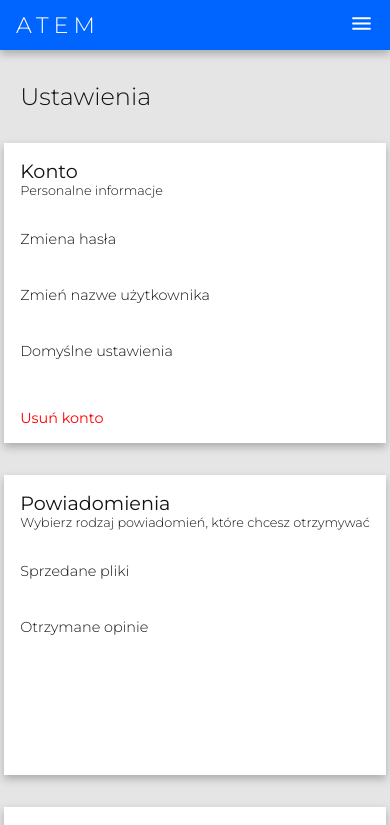
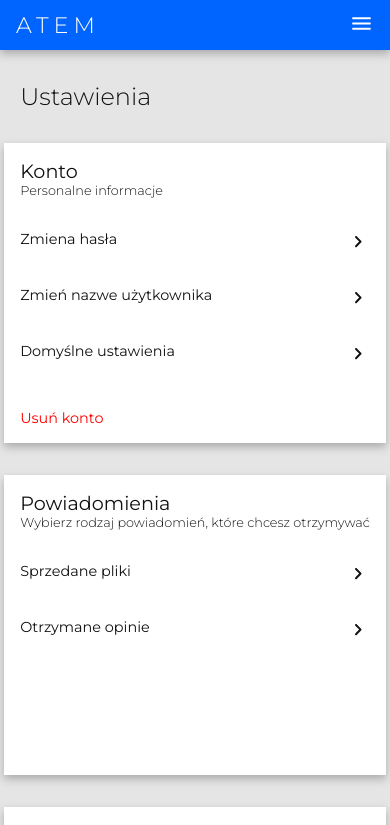
Before and after one commit to Nico2d/atem, a Next.js app: page /settings in a window 390 px wide. Shown: the top 825 px of the page. Built offline with nearby package versions, Linux system fonts and the light colour scheme.

Commit message:
fix: responsive

```diff
--- a/Styles/breakpoints.ts
+++ b/Styles/breakpoints.ts
@@ -4,6 +4,7 @@ const size = {
   mobileL: "425px",
   tablet: "768px",
   laptop: "1024px",
+  laptopM: "1230px",
   laptopL: "1440px",
   desktop: "2560px",
 };
@@ -14,6 +15,7 @@ export const device = {
   mobileL: `(min-width: ${size.mobileL})`,
   tablet: `(min-width: ${size.tablet})`,
   laptop: `(min-width: ${size.laptop})`,
+  laptopM: `(min-width: ${size.laptopM})`,
   laptopL: `(min-width: ${size.laptopL})`,
   desktop: `(min-width: ${size.desktop})`,
   desktopL: `(min-width: ${size.desktop})`,
--- a/components/atoms/cardField.tsx
+++ b/components/atoms/cardField.tsx
@@ -6,9 +6,10 @@ export const CardField = styled.div`
   display: flex;
   justify-content: space-between;
   width: 100%;
+  font-weight: 400;
 
   > svg {
-    fill: ${({ theme }) => theme.colors.white};
+    fill: ${({ theme }) => theme.colors.fontColor};
     float: right;
   }
 `;
--- a/components/templates/templateMobileSettings.tsx
+++ b/components/templates/templateMobileSettings.tsx
@@ -1,6 +1,7 @@
 import React from "react";
 import styled from "styled-components";
 import { IconKeyboardArrowRight } from "../../public/icons/iconKeyboardArrowRight";
+import { device } from "../../Styles/breakpoints";
 import { PageHeading } from "../atoms/pageHeading";
 import { TemplateWithSidebar } from "./TemplateWithSidebar";
 
@@ -27,6 +28,10 @@ const HeaderContainer = styled.div`
   > h3 {
     font-size: ${({ theme }) => theme.fonts.fontSize * 1.2}rem;
   }
+
+  @media ${device.tablet} {
+    width: 300px;
+  }
 `;
 
 const ReturnButton = styled.button`
--- a/pages/settings.tsx
+++ b/pages/settings.tsx
@@ -27,7 +27,7 @@ type FormType = {
 const Settings = () => {
   const [theme, themeToggler] = useDarkMode();
   const [fontSize, fontController] = useFontSizeSelector();
-  const isDesktop = useMediaQuery(device.tablet);
+  const isDesktop = useMediaQuery(device.laptopM);
   const [isClose, setIsClose] = useState<FormType>(null);
 
   const formsArray: FormType[] = [
@@ -53,20 +53,20 @@ const Settings = () => {
   return (
     <TemplateWithSidebar>
       <PageHeading title="Ustawienia" />
-      <CardContainer height="300px" width="932px">
+      <CardContainer height="300px" width={!isDesktop ? "450px" : "932px"}>
         <AccoutSection>
           <div>
             <CardHeading>Konto</CardHeading>
             <CardDesc>Personalne informacje</CardDesc>
 
             <CardField onClick={() => setIsClose(formsArray[0])}>
-              {formsArray[0].name} <IconKeyboardArrowRight />
+              {formsArray[0].name} {!isDesktop && <IconKeyboardArrowRight />}
             </CardField>
             <CardField onClick={() => setIsClose(formsArray[1])}>
-              {formsArray[1].name} <IconKeyboardArrowRight />
+              {formsArray[1].name} {!isDesktop && <IconKeyboardArrowRight />}
             </CardField>
             <CardField onClick={() => setIsClose(formsArray[2])}>
-              {formsArray[2].name} <IconKeyboardArrowRight />
+              {formsArray[2].name} {!isDesktop && <IconKeyboardArrowRight />}
             </CardField>
 
             <DeleteAccount onClick={() => setIsClose(formsArray[3])}>
@@ -85,10 +85,10 @@ const Settings = () => {
           </CardDesc>
 
           <CardField onClick={() => setIsClose(formsArray[4])}>
-            {formsArray[4].name} <IconKeyboardArrowRight />
+            {formsArray[4].name} {!isDesktop && <IconKeyboardArrowRight />}
           </CardField>
           <CardField onClick={() => setIsClose(formsArray[5])}>
-            {formsArray[5].name} <IconKeyboardArrowRight />
+            {formsArray[5].name} {!isDesktop && <IconKeyboardArrowRight />}
           </CardField>
         </CardContainer>
 
@@ -148,7 +148,7 @@ const CardWrapper = styled.div`
   display: flex;
   flex-flow: column;
 
-  @media ${device.laptop} {
+  @media ${device.laptopM} {
     flex-flow: row;
   }
 `;
@@ -161,7 +161,7 @@ const AccoutSection = styled.div`
   height: 100%;
   flex-flow: column;
 
-  @media ${device.tablet} {
+  @media ${device.laptopM} {
     flex-flow: row;
 
     ::after {
```
